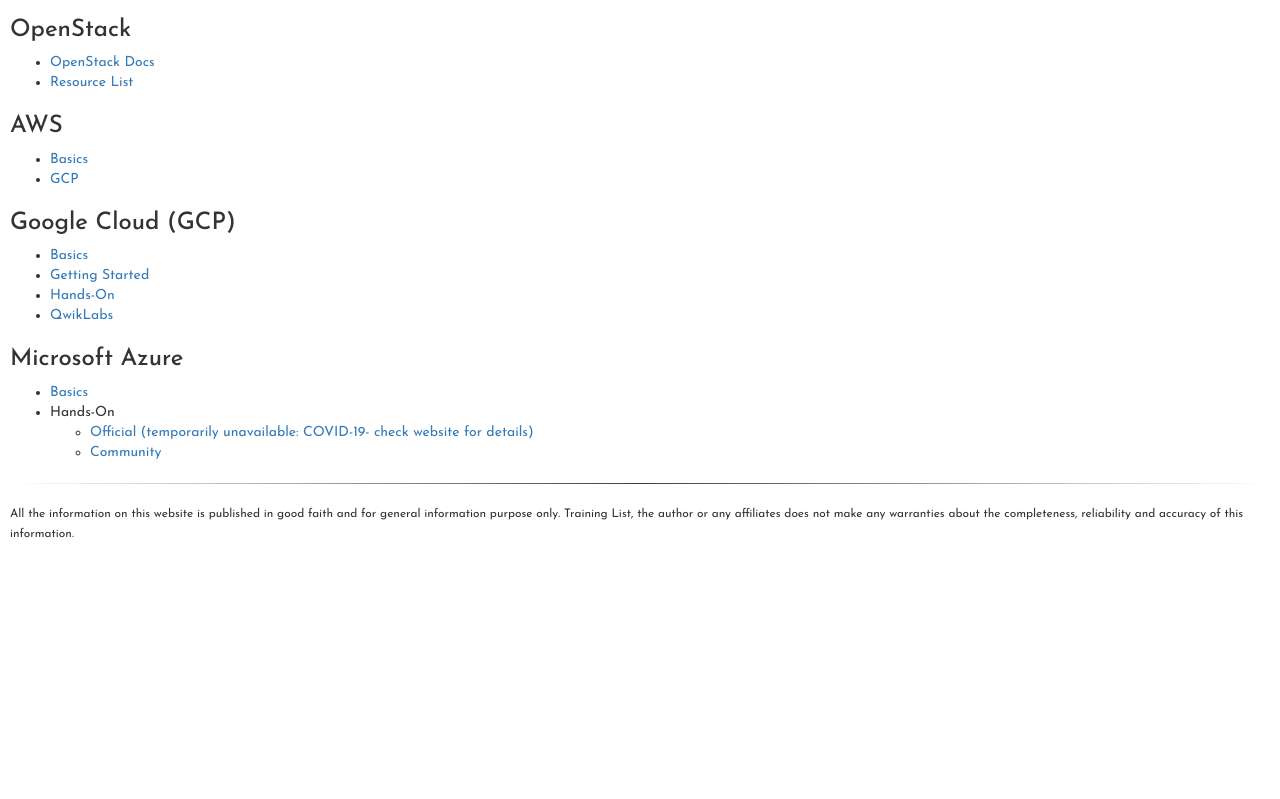
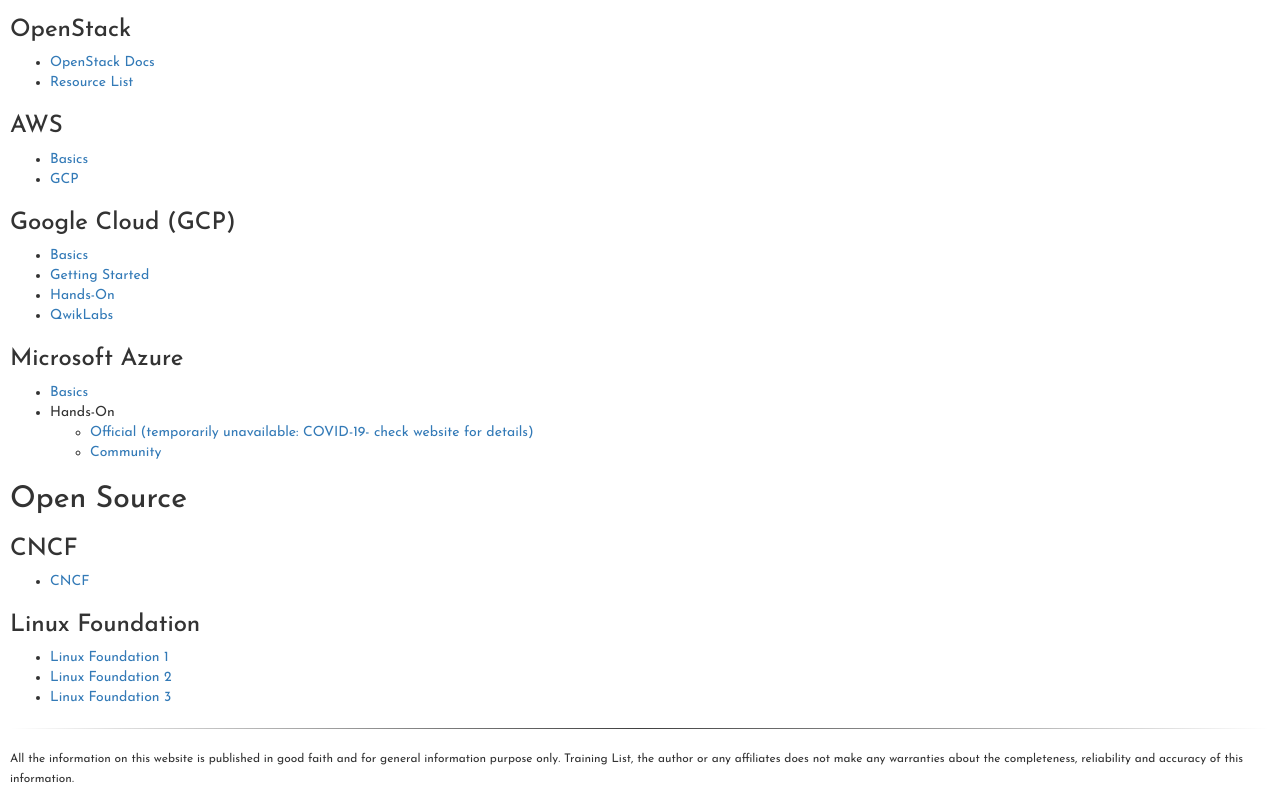
Before and after one commit to Uday-T-Kumar/TrainingList, a plain HTML site: page index.html in a window 1280 px wide. Shown: the part 1042-1841 px from the top of the page. Before the commit the page ends 1596 px from the top, so only its background shows below. Drawn offline with nearby package versions, Linux system fonts and the light colour scheme.

Commit message:
Update index.html
Open source foundation links: CNCF , Linux Foundation

```diff
--- a/index.html
+++ b/index.html
@@ -100,6 +100,21 @@
 			</li>
 		</ul>
 	</div>
+
+	<div>
+	        <h2>Open Source</h2>
+		<h3>CNCF</h3>
+		<ul>
+			<li><a href="https://www.cncf.io/webinars/">CNCF</a></li>
+		</ul>
+		<h3>Linux Foundation</h3>
+		<ul>
+			<li><a href="https://training.linuxfoundation.org/resources/webinars/">Linux Foundation 1</a></li>
+			<li><a href="https://training.linuxfoundation.org/resources/?_sft_content_type=webinar">Linux Foundation 2</a></li>
+			<li><a href="https://www.linuxfoundation.org/resources/webinars/">Linux Foundation 3</a></li>
+		</ul>
+
+	</div>
 	<hr>
 
 	<p><small>All the information on this website is published in good faith and for general information purpose only. Training List, the author or any affiliates does not make any warranties about the completeness, reliability and accuracy of this information.</small></p>
```
